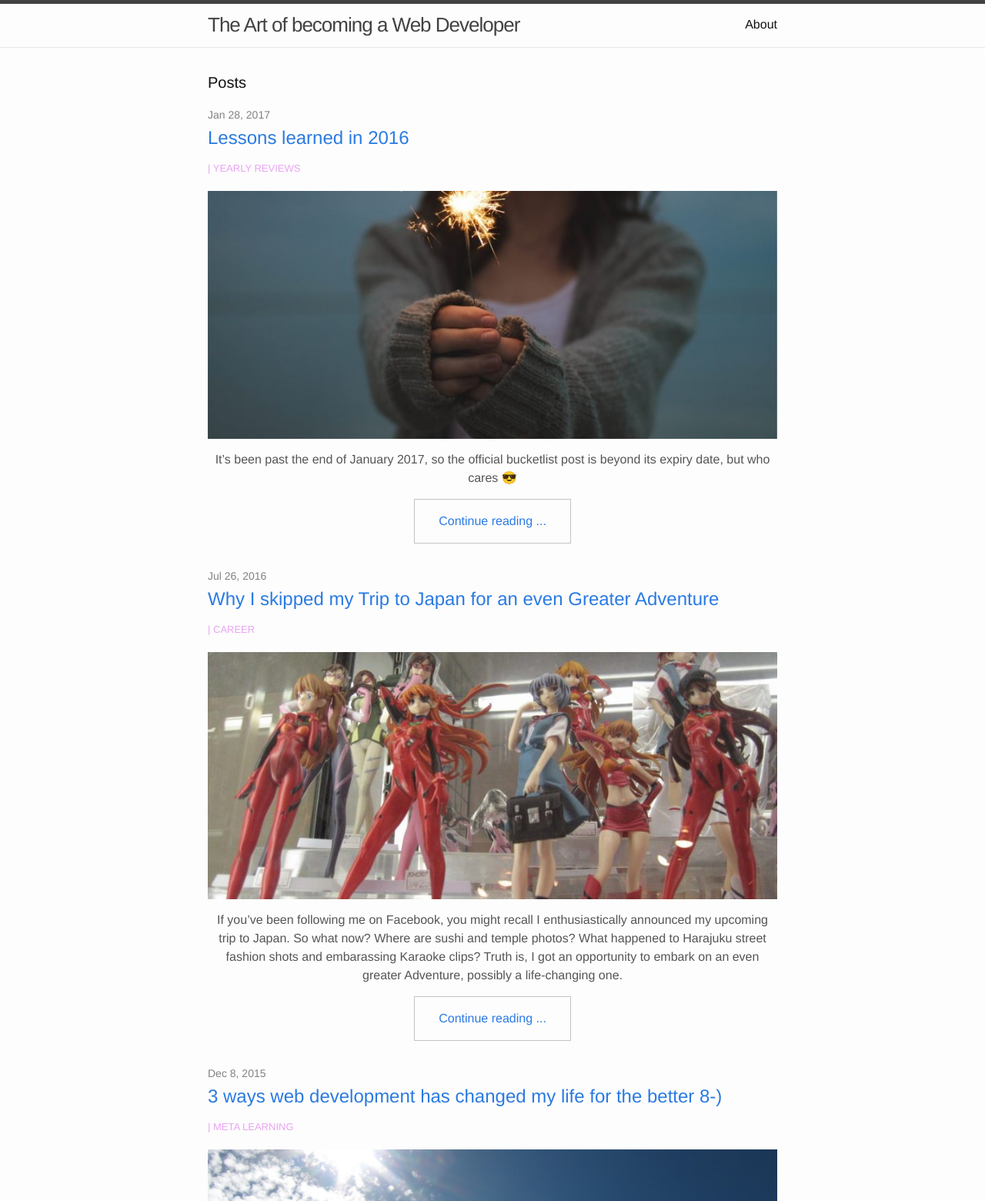
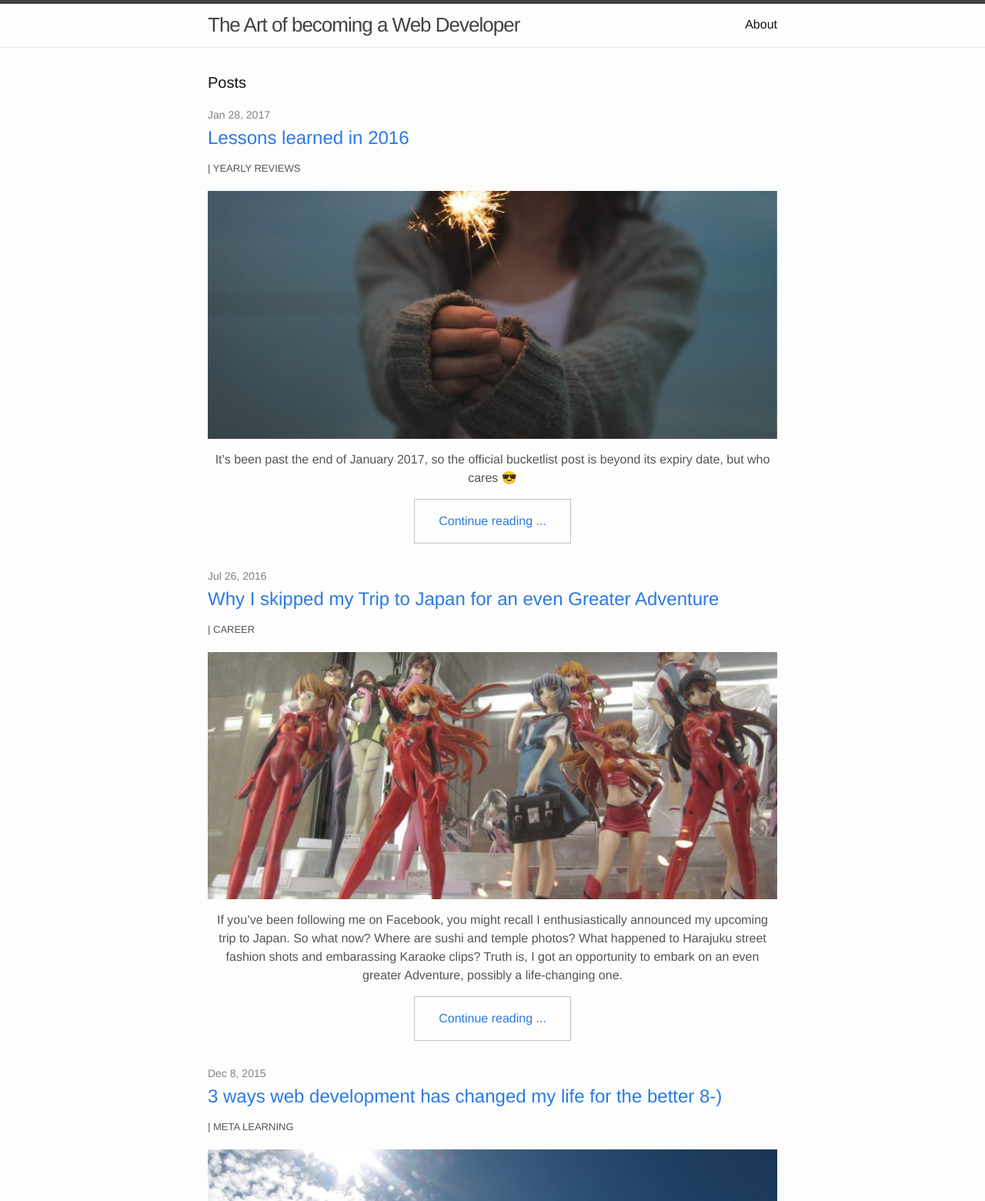
Before and after one commit to marusa15/techBlog, a Jekyll site: the page built from index.md, in a window 1280 px wide. Shown: the top 1560 px of the page at 77% size. Built offline with Jekyll 4.4.1, drawn with Linux system fonts in a browser that asks for light colours.

Commit message:
Changed the color of category.

```diff
--- a/assets/main.scss
+++ b/assets/main.scss
@@ -23,7 +23,7 @@
 
 .category {
   text-transform: uppercase;
-  color: #e9a4f2;
+  color: #555555;
   display:inline;
   font-size: small;
 }
```
